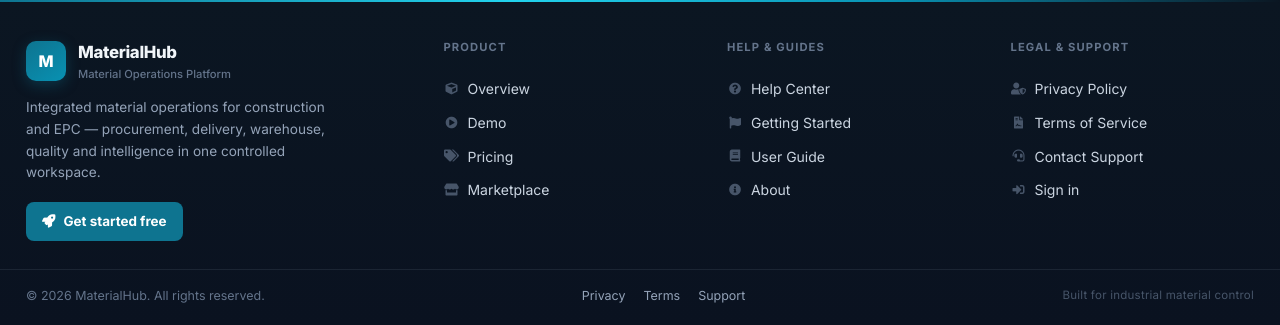
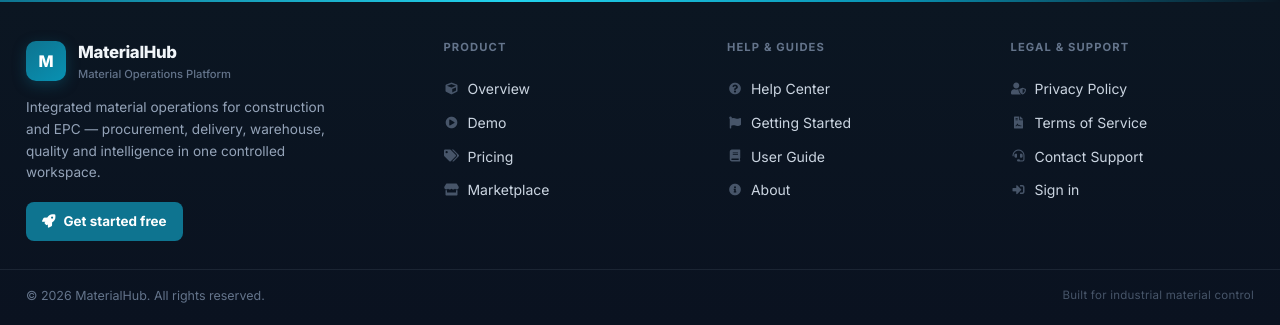
Before and after one commit to Tahmoures54/MaterialHub, a Flask app: a page that uses templates/base.html in a window 1280 px wide. Shown: the part 1008-1333 px from the top of the page. Run offline with Flask 3, Linux system fonts and the light colour scheme.

Commit message:
fix: remove duplicate footer navigation links

```diff
--- a/templates/base.html
+++ b/templates/base.html
@@ -540,12 +540,7 @@
 
     <div class="mh-footer-bottom">
       <span>© {{ current_year|default(2026) }} MaterialHub. All rights reserved.</span>
-      <div class="mh-footer-bottom-links">
-        <a href="{{ url_for('privacy_policy') }}">Privacy</a>
-        <a href="{{ url_for('terms_of_service') }}">Terms</a>
-        <a href="{{ url_for('contact_support') }}">Support</a>
-      </div>
-      <span class="mh-footer-tagline">Built for industrial material control</span>
+<span class="mh-footer-tagline">Built for industrial material control</span>
     </div>
   </footer>
 
```
